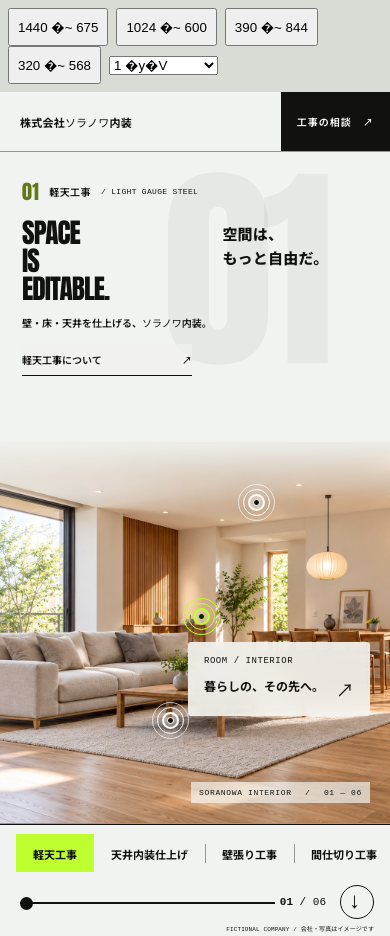
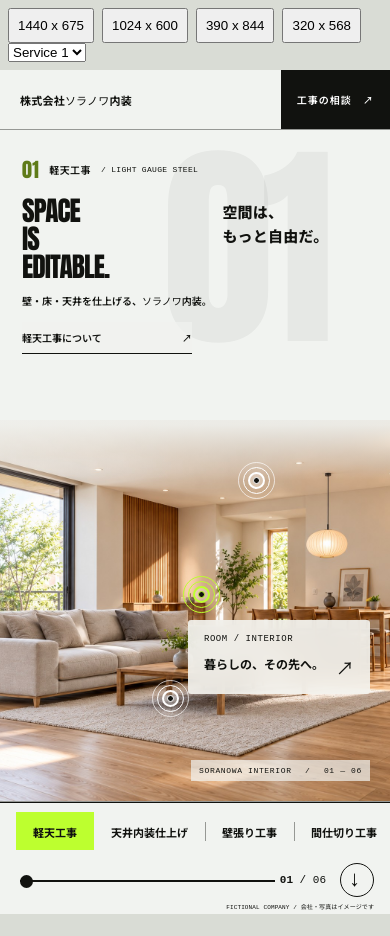
Before and after one commit to OneBe-inc/demo-architecture1, a website: page docs/responsive-qa.html in a window 390 px wide. After the commit the page ends 914 px from the top, so only its background shows below. Drawn offline with Linux system fonts and the light colour scheme.

Commit message:
Correct responsive preview control labels

```diff
--- a/docs/responsive-qa.html
+++ b/docs/responsive-qa.html
@@ -1 +1 @@
-<!doctype html><html><meta charset="utf-8"><title>Layout QA</title><style>body{margin:0;background:#d9dcd5;font:13px sans-serif}header{padding:8px}button{padding:8px;margin-right:8px}iframe{display:block;border:0;width:390px;height:844px;margin:0 auto}</style><header><button onclick="size(1440,675)">1440 �~ 675</button><button onclick="size(1024,600)">1024 �~ 600</button><button onclick="size(390,844)">390 �~ 844</button><button onclick="size(320,568)">320 �~ 568</button><select aria-label="Service" onchange="document.querySelector('iframe').src='../index.html#service-'+this.value"><option value="1">1 �y�V</option><option value="2">2 �V��</option><option value="3">3 ��</option><option value="4">4 �Ԏd�؂�</option><option value="5">5 �h��</option><option value="6">6 ��ӂ���</option></select></header><iframe title="Layout preview" src="../index.html"></iframe><script>function size(w,h){const e=document.querySelector('iframe');e.style.width=w+'px';e.style.height=h+'px'}</script></html>
+<!doctype html><html><meta charset="utf-8"><title>Layout QA</title><style>body{margin:0;background:#d9dcd5;font:13px sans-serif}header{padding:8px}button{padding:8px;margin-right:8px}iframe{display:block;border:0;width:390px;height:844px;margin:0 auto}</style><header><button onclick="size(1440,675)">1440 x 675</button><button onclick="size(1024,600)">1024 x 600</button><button onclick="size(390,844)">390 x 844</button><button onclick="size(320,568)">320 x 568</button><select aria-label="Service" onchange="document.querySelector('iframe').src='../index.html#service-'+this.value"><option value="1">Service 1</option><option value="2">Service 2</option><option value="3">Service 3</option><option value="4">Service 4</option><option value="5">Service 5</option><option value="6">Service 6</option></select></header><iframe title="Layout preview" src="../index.html"></iframe><script>function size(w,h){const e=document.querySelector('iframe');e.style.width=w+'px';e.style.height=h+'px'}</script></html>
```
